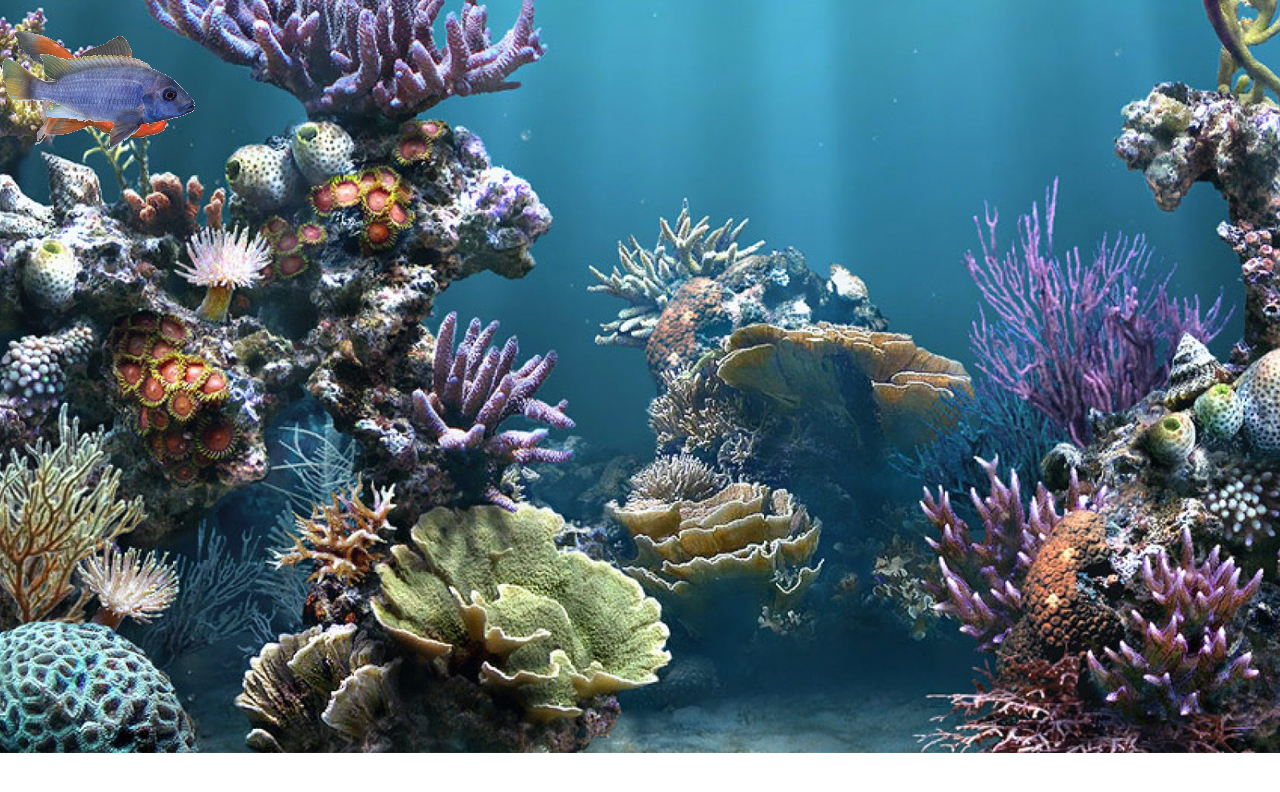
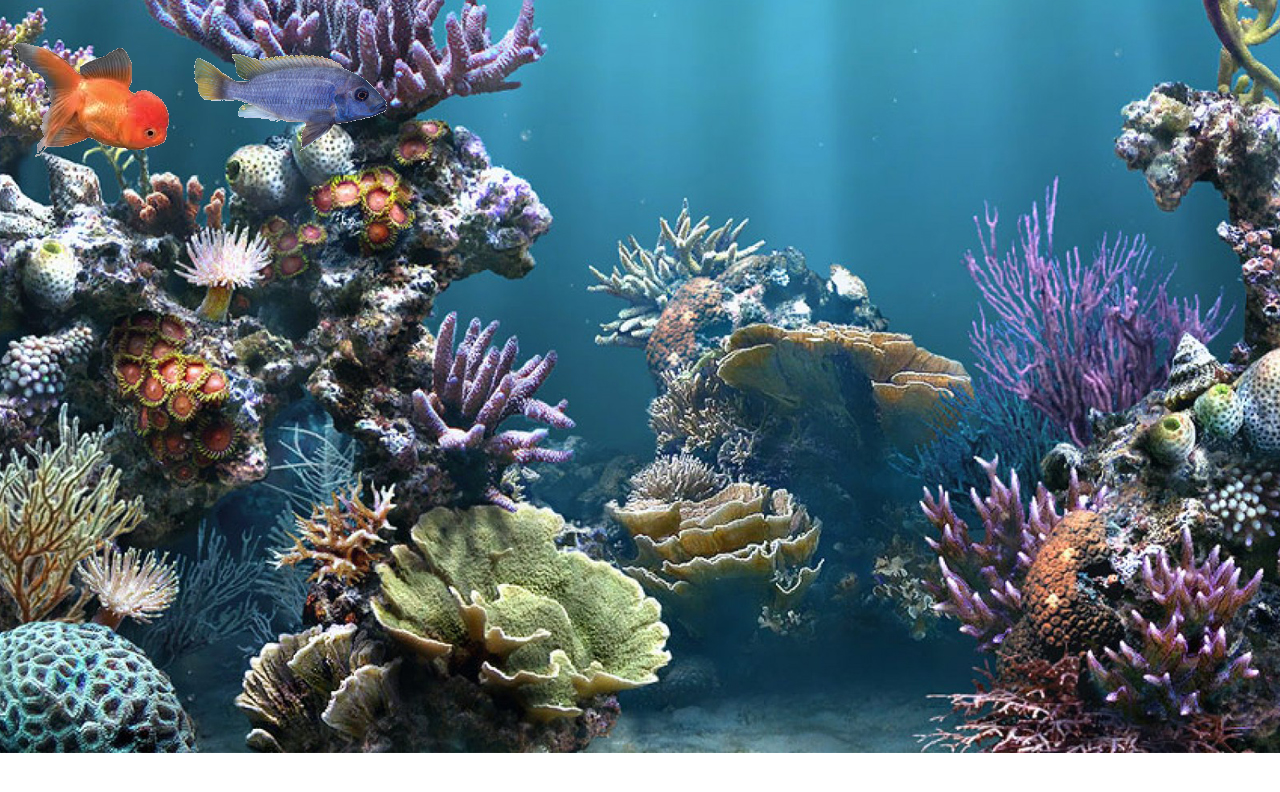
Before and after one commit to Septarul/WebDesign, a plain HTML site: page A/index.html in a window 1280 px wide. Shown: the top 792 px of the page. Drawn offline with Linux system fonts and the light colour scheme.

Commit message:
Update styles.css

```diff
--- a/A/css/styles.css
+++ b/A/css/styles.css
@@ -1,6 +1,5 @@
 .fish{
-    z-index: 2;
-
+    z-index: 3;
 }
 #fishes{
      position: absolute;
@@ -9,20 +8,16 @@
     margin-top: -9px;
     margin-left: -7.8px;
 }
-
 #coral{
-    z-index: 1;
+    z-index: 2;
     position: absolute;
 }
-
 #bgg{
     position: absolute;
-
 }
-
 #fish1Id{
-position:absolute;
+    position:relative;
 }
 #fish2Id{
-    position: absolute;
+    position: relative;
 }
```
